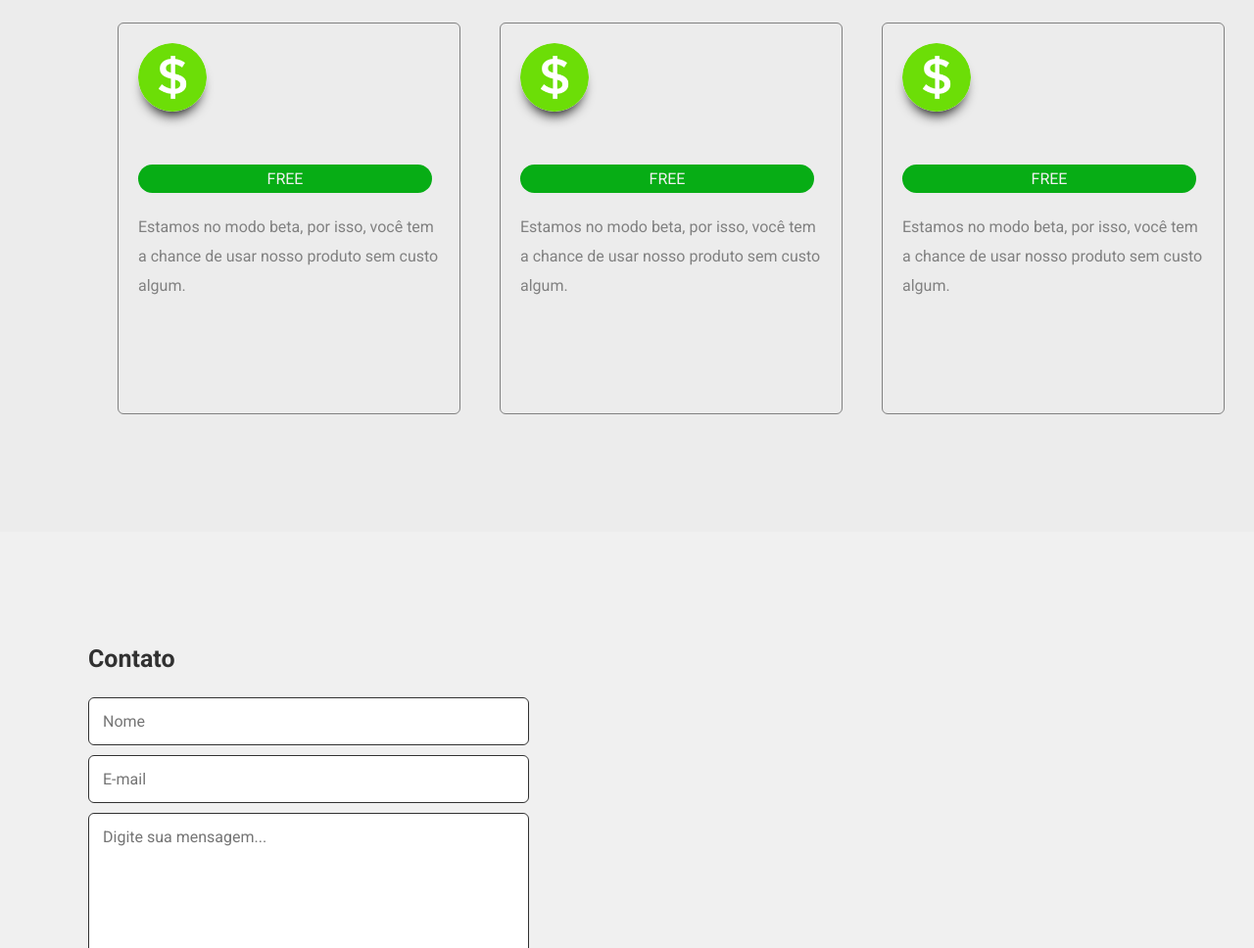
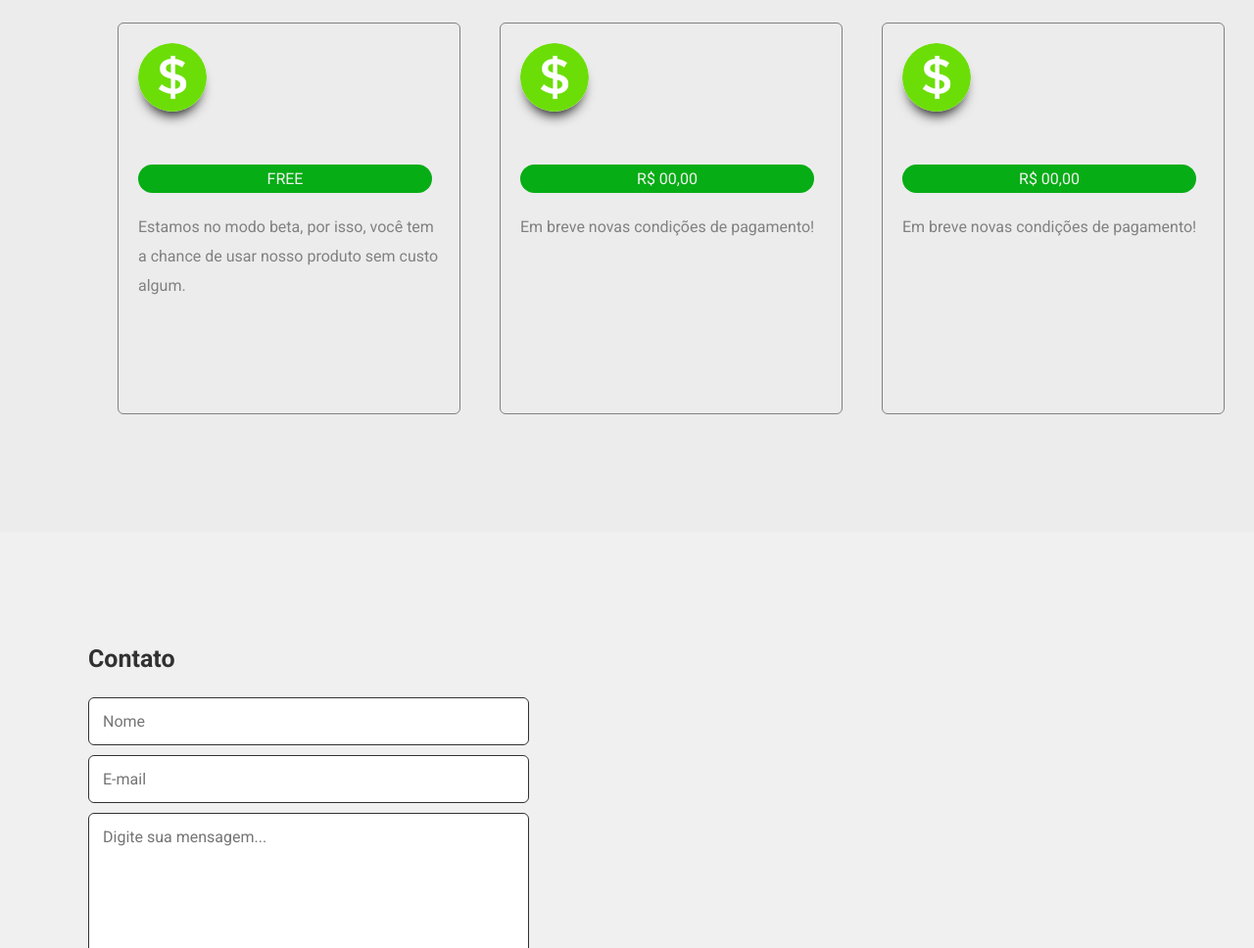
Before and after one commit to CarlosEduardoVdeOliveira/Landing_page, a plain HTML site: page index.html in a window 1280 px wide. Shown: the part 1894-2862 px from the top of the page at 98% size. Drawn offline with nearby package versions, Linux system fonts and the light colour scheme.

Commit message:
updated in html

```diff
--- a/index.html
+++ b/index.html
@@ -114,18 +114,18 @@
       <div class="card--price">
         <div class="card--item--price">
           <img src="./src/images/money.png" alt="velocidade" />
-          <p>FREE</p>
+          <p>R$ 00,00</p>
           <span>
-            Estamos no modo beta, por isso, você tem a chance de usar nosso produto sem custo algum.
+            Em breve novas condições de pagamento!
           </span>
         </div>
       </div>
       <div class="card--price">
         <div class="card--item--price">
           <img src="./src/images/money.png" alt="velocidade" />
-          <p>FREE</p>
+          <p>R$ 00,00</p>
           <span>
-            Estamos no modo beta, por isso, você tem a chance de usar nosso produto sem custo algum.
+            Em breve novas condições de pagamento!
           </span>
         </div>
       </div>
```
